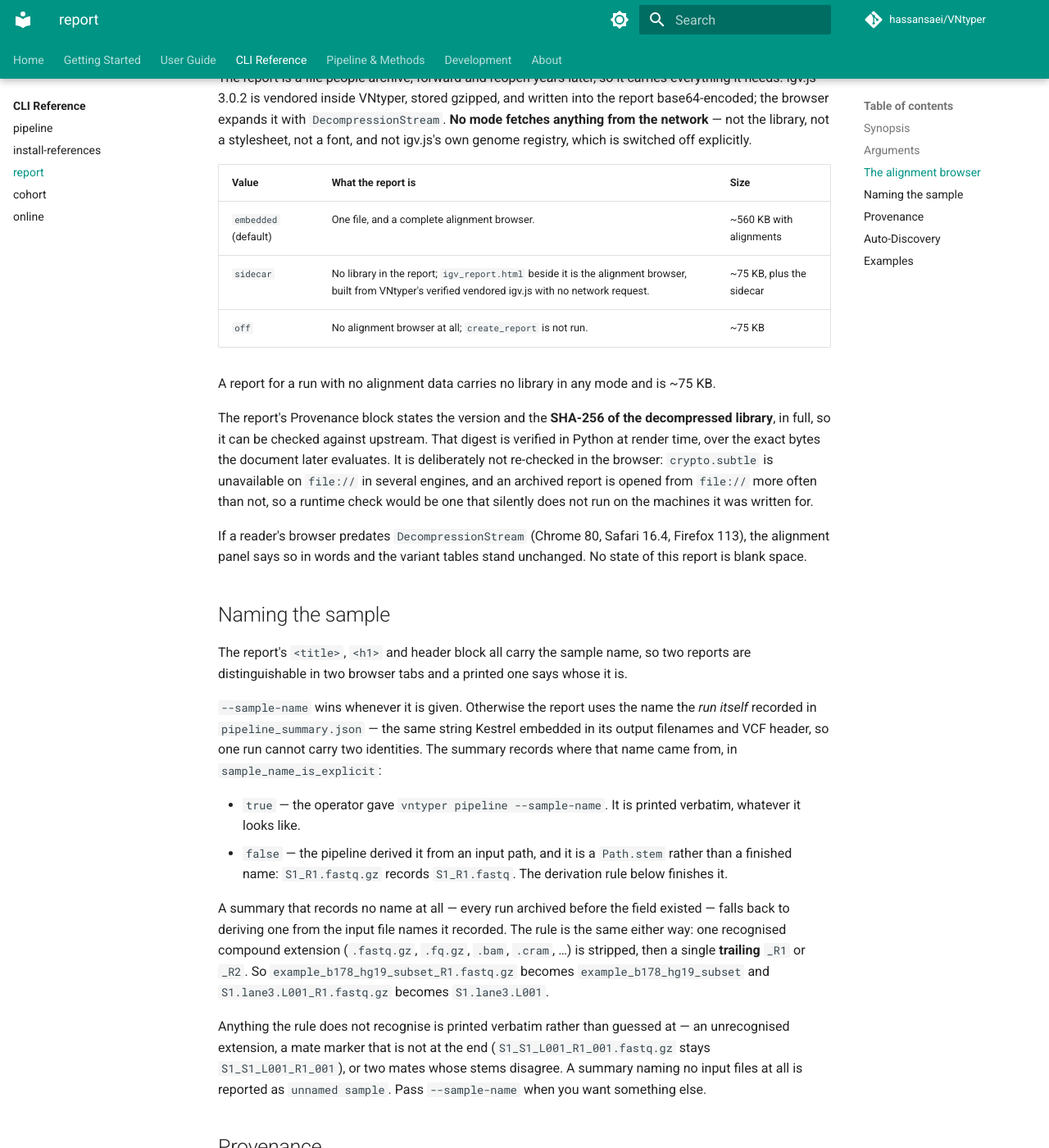
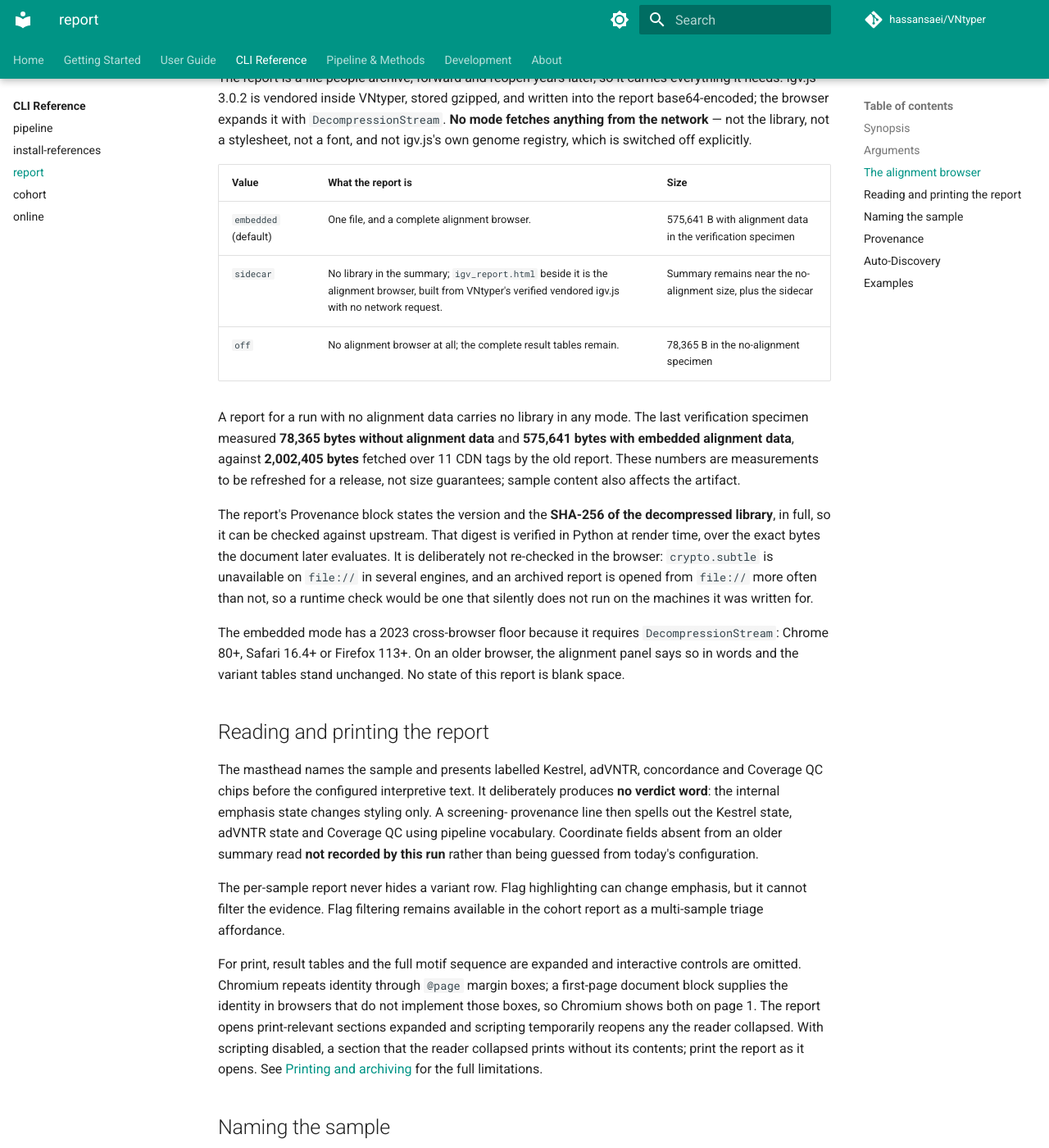
Before and after one commit to hassansaei/VNtyper, an MkDocs documentation site: the page built from docs/cli/report.md, in a window 1280 px wide and 1400 px high, scrolled down 1252 px. Shown: the whole window at 82% size. Built offline with MkDocs 1.6.1 and Material for MkDocs 9.7.7, drawn with Linux system fonts in a browser that asks for light colours; comment, search, counter and statistics services are not loaded.

Commit message:
docs: describe the report masthead and the self-contained artifact

```diff
--- a/docs/cli/report.md
+++ b/docs/cli/report.md
@@ -40,11 +40,15 @@ off explicitly.
 
 | Value | What the report is | Size |
 |-------|--------------------|------|
-| `embedded` (default) | One file, and a complete alignment browser. | ~560 KB with alignments |
-| `sidecar` | No library in the report; `igv_report.html` beside it is the alignment browser, built from VNtyper's verified vendored igv.js with no network request. | ~75 KB, plus the sidecar |
-| `off` | No alignment browser at all; `create_report` is not run. | ~75 KB |
+| `embedded` (default) | One file, and a complete alignment browser. | 575,641 B with alignment data in the verification specimen |
+| `sidecar` | No library in the summary; `igv_report.html` beside it is the alignment browser, built from VNtyper's verified vendored igv.js with no network request. | Summary remains near the no-alignment size, plus the sidecar |
+| `off` | No alignment browser at all; the complete result tables remain. | 78,365 B in the no-alignment specimen |
 
-A report for a run with no alignment data carries no library in any mode and is ~75 KB.
+A report for a run with no alignment data carries no library in any mode. The last
+verification specimen measured **78,365 bytes without alignment data** and **575,641
+bytes with embedded alignment data**, against **2,002,405 bytes** fetched over 11 CDN
+tags by the old report. These numbers are measurements to be refreshed for a release,
+not size guarantees; sample content also affects the artifact.
 
 The report's Provenance block states the version and the **SHA-256 of the decompressed
 library**, in full, so it can be checked against upstream. That digest is verified in
@@ -54,9 +58,32 @@ in several engines, and an archived report is opened from `file://` more often t
 not, so a runtime check would be one that silently does not run on the machines it was
 written for.
 
-If a reader's browser predates `DecompressionStream` (Chrome 80, Safari 16.4, Firefox
-113), the alignment panel says so in words and the variant tables stand unchanged. No
-state of this report is blank space.
+The embedded mode has a 2023 cross-browser floor because it requires
+`DecompressionStream`: Chrome 80+, Safari 16.4+ or Firefox 113+. On an older browser,
+the alignment panel says so in words and the variant tables stand unchanged. No state
+of this report is blank space.
+
+## Reading and printing the report
+
+The masthead names the sample and presents labelled Kestrel, adVNTR, concordance and
+Coverage QC chips before the configured interpretive text. It deliberately produces
+**no verdict word**: the internal emphasis state changes styling only. A screening-
+provenance line then spells out the Kestrel state, adVNTR state and Coverage QC using
+pipeline vocabulary. Coordinate fields absent from an older summary read **not recorded
+by this run** rather than being guessed from today's configuration.
+
+The per-sample report never hides a variant row. Flag highlighting can change emphasis,
+but it cannot filter the evidence. Flag filtering remains available in the cohort report
+as a multi-sample triage affordance.
+
+For print, result tables and the full motif sequence are expanded and interactive controls
+are omitted. Chromium repeats identity through `@page` margin boxes; a first-page document
+block supplies the identity in browsers that do not implement those boxes, so Chromium
+shows both on page 1. The report opens print-relevant sections expanded and scripting
+temporarily reopens any the reader collapsed. With scripting disabled, a section that the
+reader collapsed prints without its contents; print the report as it opens. See
+[Printing and archiving](../pipeline/reports.md#printing-and-archiving) for the full
+limitations.
 
 ## Naming the sample
 
```
Also changed, not shown: docs/pipeline/reports.md (+23 -5 lines), docs/user-guide/output-files.md (+22 -5 lines).
